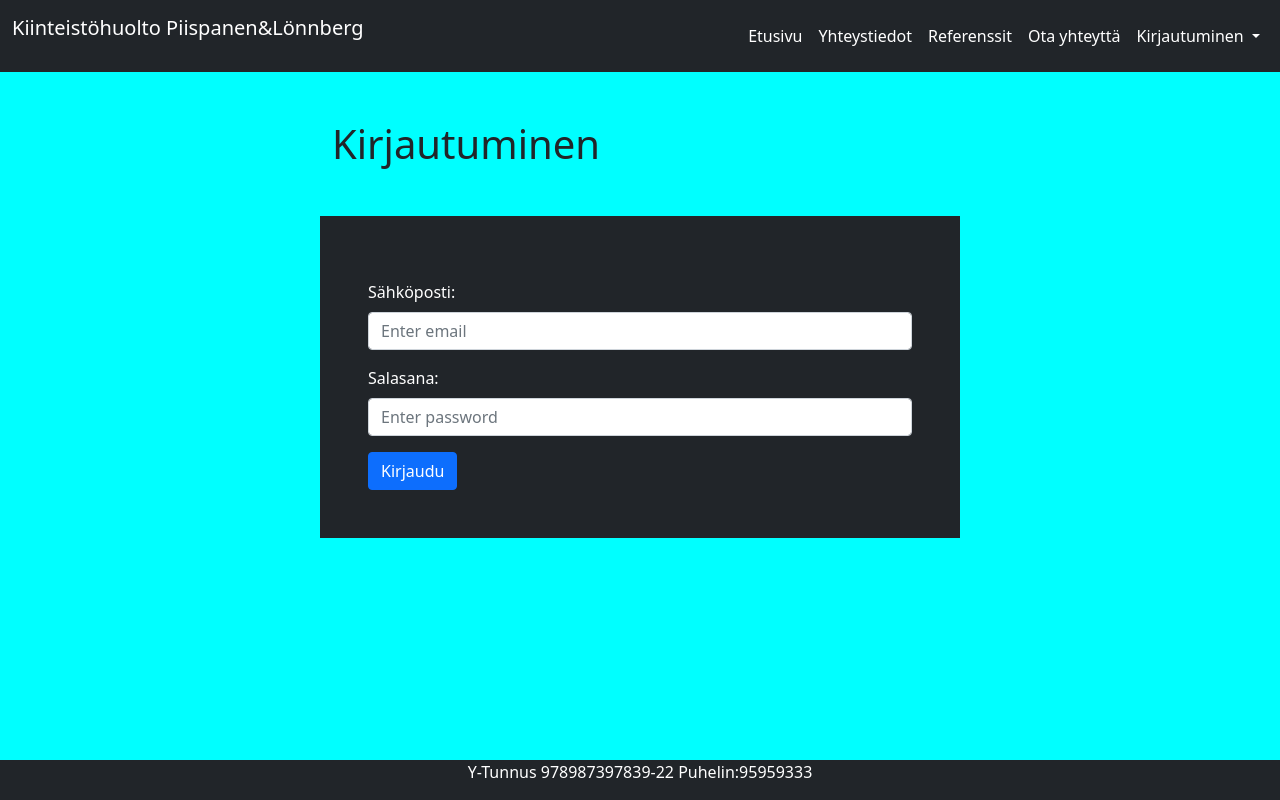
After one commit to piispa24/kiinteistohuolto, a PHP site: page /kirjautuminen.php in a window 1280 px wide. The commit adds this page. Run offline with PHP 8.4, Linux system fonts and the light colour scheme.

Commit message:
uus kirjautuminen

```diff
--- a/header.php
+++ b/header.php
@@ -38,6 +38,7 @@
               Kirjautuminen
             </a>
             <ul class="dropdown-menu" aria-labelledby="navbarDropdownMenuLink">
+              <li><a class="dropdown-item" href="kirjautuminen.php">Kirjautuminen</a></li>
               <li><a class="dropdown-item" href="asukaskirjautuminen.php">Asukas</a></li>
               <li><a class="dropdown-item" href="asiakaskirjautuminen.php">Asiakas</a></li>
               <li><a class="dropdown-item" href="isankirjautuminen.php">Isännöitsijä</a></li>
--- /dev/null
+++ b/kirjautuminen.php
@@ -0,0 +1,30 @@
+<?php
+ini_set('display_errors', 1);
+ini_set('display_startup_errors', 1);
+error_reporting(E_ALL);
+?>
+
+<?php
+require "connect.php";
+require "header.php";
+?>
+
+
+<div class="container-fluid col-sm-6 mt-5">
+<h1>Kirjautuminen</h1>
+</div>
+<div class="container-fluid col-sm-6 bg-dark p-5 mt-5">
+    <form action="###">
+    <div class="mb-3 mt-3">
+        <label for="email" class="form-label">Sähköposti:</label>
+        <input type="email" class="form-control" id="email" placeholder="Enter email" name="email">
+    </div>
+    <div class="mb-3">
+        <label for="pwd" class="form-label">Salasana:</label>
+        <input type="password" class="form-control" id="pwd" placeholder="Enter password" name="pswd">
+    </div>
+
+    <button type="submit" class="btn btn-primary">Kirjaudu</button>
+    </form>
+</div>
+<?php require "footer.php"; ?>
```
